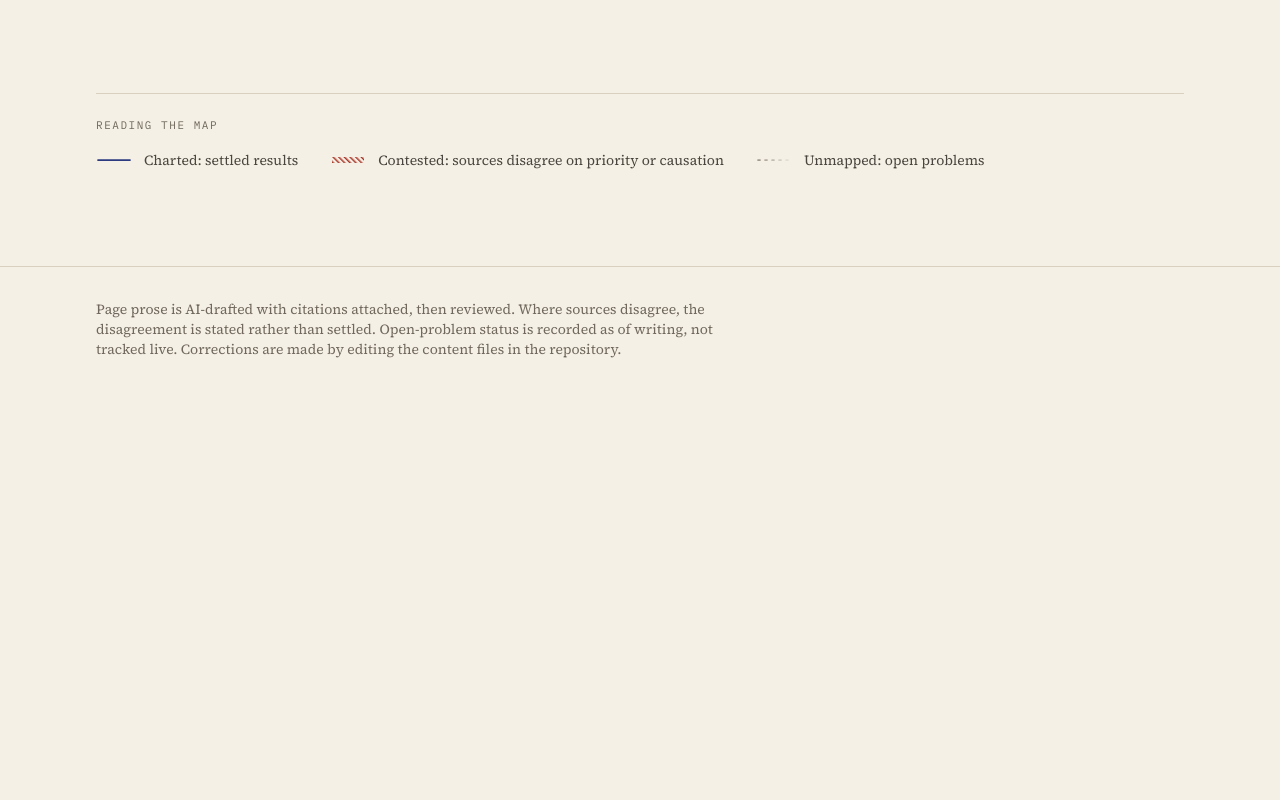
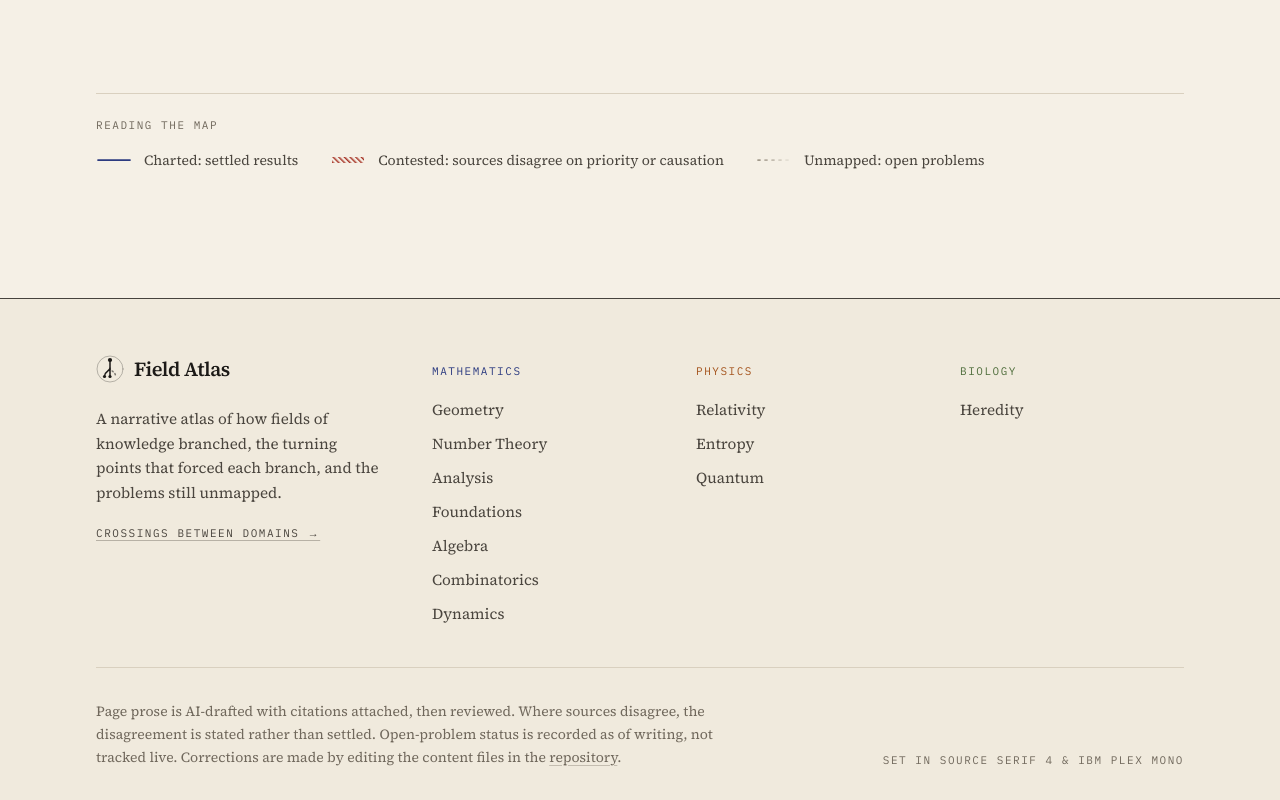
Before and after one commit to andifathulms/field-atlas, a Next.js app: page / in a window 1280 px wide. Shown: the part 1850-2650 px from the top of the page. Before the commit the page ends 2241 px from the top, so only its background shows below. Built offline with nearby package versions, Linux system fonts and the light colour scheme.

Commit message:
Turn the footer into an index of every thread
The footer now lists each domain's threads in its accent, links to the
crossings and the repository where corrections are made, and carries a
short colophon under the editorial note.

Co-Authored-By: Claude Opus 5.5 (1M context) <noreply@anthropic.com>

```diff
--- a/src/app/[domain]/page.tsx
+++ b/src/app/[domain]/page.tsx
@@ -5,7 +5,7 @@ import { FieldTree } from "@/components/FieldTree";
 import { Legend } from "@/components/Legend";
 import { ThreadNav } from "@/components/ThreadNav";
 import { getFields } from "@/lib/content";
-import { DOMAINS, getDomain, getThread, type ThreadInfo } from "@/lib/domains";
+import { DOMAINS, getDomain, getThread, shortThreadTitle, type ThreadInfo } from "@/lib/domains";
 import { fieldPath } from "@/lib/paths";
 import { layoutTree, readingOrder } from "@/lib/treeLayout";
 import type { Field } from "@/lib/types";
@@ -111,11 +111,6 @@ function firstSentence(text: string): string {
   return text.split(/(?<=[.!?])\s+/)[0];
 }
 
-/** "The Number Theory Thread" → "Number Theory". */
-function shortTitle(title: string): string {
-  return title.replace(/^The\s+/, "").replace(/\s+Thread$/, "");
-}
-
 export default function DomainPage({ params }: { params: { domain: string } }) {
   const domain = getDomain(params.domain);
   if (!domain) notFound();
@@ -191,7 +186,7 @@ export default function DomainPage({ params }: { params: { domain: string } }) {
               </ol>
             </nav>
           </header>
-          <ThreadNav threads={threads.map(({ thread }) => ({ id: thread.id, label: shortTitle(thread.title) }))} />
+          <ThreadNav threads={threads.map(({ thread }) => ({ id: thread.id, label: shortThreadTitle(thread.title) }))} />
         </>
       )}
 
--- a/src/components/SiteFooter.tsx
+++ b/src/components/SiteFooter.tsx
@@ -1,13 +1,69 @@
+import Link from "next/link";
+import { AtlasMark } from "@/components/AtlasMark";
+import { getFields } from "@/lib/content";
+import { DOMAINS, shortThreadTitle, threadPath } from "@/lib/domains";
+
+const REPOSITORY = "https://github.com/andifathulms/field-atlas";
+
+/** The atlas's index of plates, and its editorial note. */
 export function SiteFooter() {
   return (
-    <footer className="mt-24 border-t border-rule">
-      <div className="mx-auto max-w-6xl px-4 py-8 text-sm text-ink-faint sm:px-8">
-        <p className="max-w-prose">
-          Page prose is AI-drafted with citations attached, then reviewed. Where sources disagree,
-          the disagreement is stated rather than settled. Open-problem status is recorded as of
-          writing, not tracked live. Corrections are made by editing the content files in the
-          repository.
-        </p>
+    <footer className="mt-32 border-t border-ink/80 bg-paper-deep/50">
+      <div className="mx-auto grid max-w-6xl gap-x-12 gap-y-12 px-4 pb-10 pt-14 sm:px-8 lg:grid-cols-[18rem_minmax(0,1fr)]">
+        <div>
+          <Link href="/" className="inline-flex items-center gap-2.5">
+            <AtlasMark className="h-7 w-7 text-ink" />
+            <span className="text-xl font-semibold tracking-tight">Field Atlas</span>
+          </Link>
+          <p className="mt-4 text-[0.95rem] leading-relaxed text-ink-soft">
+            A narrative atlas of how fields of knowledge branched, the turning points that forced each
+            branch, and the problems still unmapped.
+          </p>
+          <Link href="/crossings/" className="stamp ink-link mt-5 inline-block text-ink-soft">
+            Crossings between domains →
+          </Link>
+        </div>
+
+        <nav aria-label="Atlas index" className="grid gap-x-10 gap-y-10 sm:grid-cols-3">
+          {DOMAINS.map((d) => {
+            const fields = getFields(d.id);
+            const threads = d.threads.filter((t) => fields.some((f) => f.thread === t.id));
+            return (
+              <div key={d.id} data-domain={d.id}>
+                <Link href={`/${d.id}/`} className="stamp text-accent hover:underline">
+                  {d.name}
+                </Link>
+                <ul className="mt-3 space-y-1.5">
+                  {threads.map((t) => (
+                    <li key={t.id}>
+                      <Link
+                        href={threadPath(d.id, t.id)}
+                        className="text-[0.95rem] text-ink-soft transition-colors duration-200 hover:text-accent"
+                      >
+                        {shortThreadTitle(t.title)}
+                      </Link>
+                    </li>
+                  ))}
+                </ul>
+              </div>
+            );
+          })}
+        </nav>
+      </div>
+
+      <div className="mx-auto max-w-6xl px-4 sm:px-8">
+        <div className="grid gap-6 border-t border-rule py-8 text-sm leading-relaxed text-ink-faint md:grid-cols-[minmax(0,1fr)_auto] md:items-end">
+          <p className="max-w-prose">
+            Page prose is AI-drafted with citations attached, then reviewed. Where sources disagree, the
+            disagreement is stated rather than settled. Open-problem status is recorded as of writing, not
+            tracked live. Corrections are made by editing the content files in the{" "}
+            <a href={REPOSITORY} className="ink-link" target="_blank" rel="noreferrer">
+              repository
+            </a>
+            .
+          </p>
+          <p className="stamp md:text-right">Set in Source Serif 4 &amp; IBM Plex Mono</p>
+        </div>
       </div>
     </footer>
   );
--- a/src/lib/domains.ts
+++ b/src/lib/domains.ts
@@ -118,3 +118,8 @@ export function getThread(domainId: string, threadId: string): ThreadInfo | unde
 export function threadPath(domainId: string, threadId: string): string {
   return `/${domainId}/#thread-${threadId}`;
 }
+
+/** "The Number Theory Thread" → "Number Theory", for compact lists. */
+export function shortThreadTitle(title: string): string {
+  return title.replace(/^The\s+/, "").replace(/\s+Thread$/, "");
+}
```
